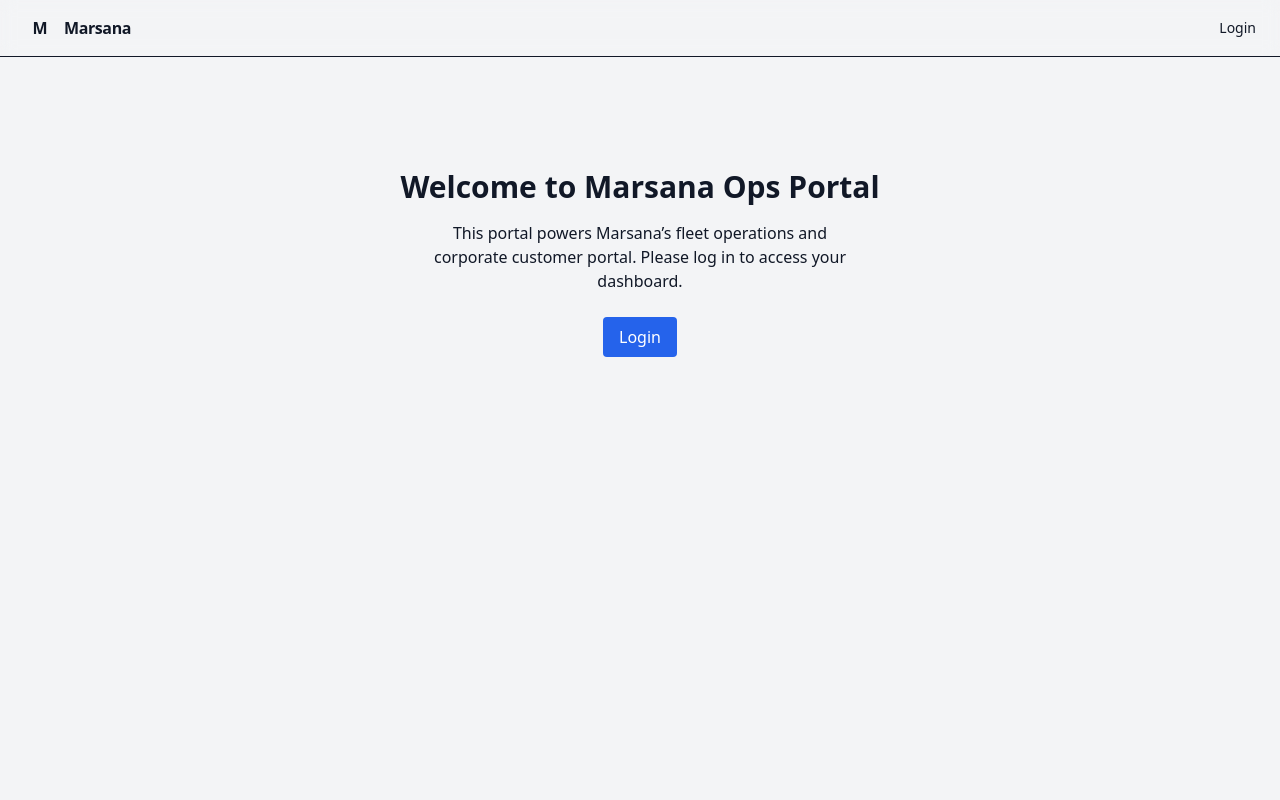
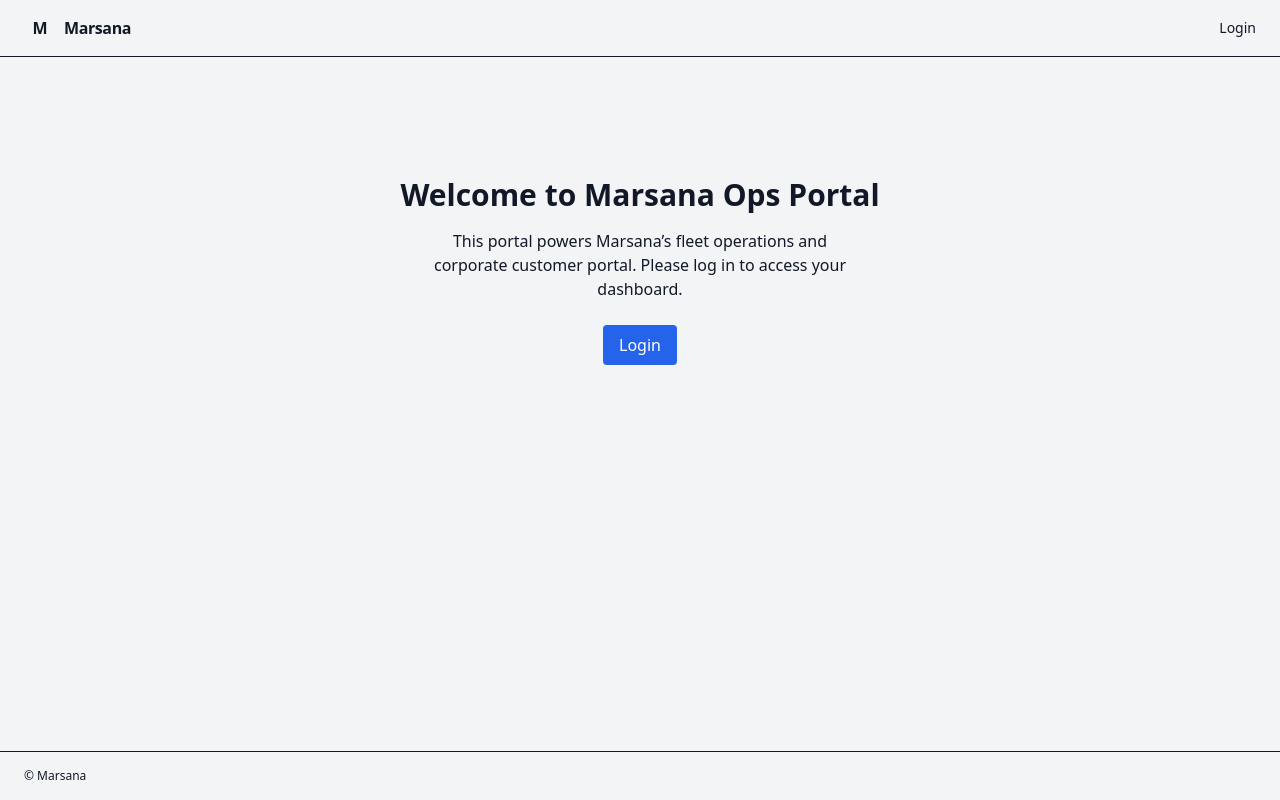
Before and after one commit to calvinkey7919/marsanarentacar, a Next.js app: page / in a window 1280 px wide. Built offline with nearby package versions, Linux system fonts and the light colour scheme; no server answers.

Commit message:
chore(layout): modernize container spacing and footer; logic unchanged

```diff
--- a/src/components/LayoutContents.tsx
+++ b/src/components/LayoutContents.tsx
@@ -8,14 +8,13 @@ interface Props {
 }
 
 /**
- * LayoutContents renders the navigation and page content based on the current user's role.
- * It shows a loading screen while authentication is being resolved.
+ * UI-only: modern container + spacing; logic unchanged.
  */
 export default function LayoutContents({ children }: Props) {
   const { role, loading } = useAuth();
   if (loading) {
     return (
-      <div className="flex items-center justify-center h-screen">
+      <div className="flex items-center justify-center h-screen text-[var(--text-secondary)]">
         <p>Loading...</p>
       </div>
     );
@@ -23,7 +22,12 @@ export default function LayoutContents({ children }: Props) {
   return (
     <div className="flex flex-col min-h-screen">
       <Navigation role={role} />
-      <main className="flex-1 container mx-auto p-4">{children}</main>
+      <main className="flex-1 mx-auto w-full max-w-7xl px-4 sm:px-6 py-6">
+        {children}
+      </main>
+      <footer className="border-t border-[var(--border)] text-xs text-[var(--text-secondary)]">
+        <div className="mx-auto w-full max-w-7xl px-4 sm:px-6 py-4">© Marsana</div>
+      </footer>
     </div>
   );
 }
```
